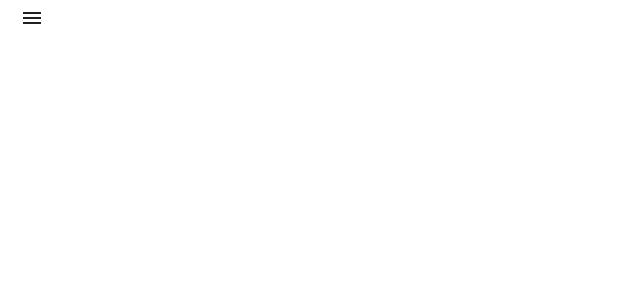
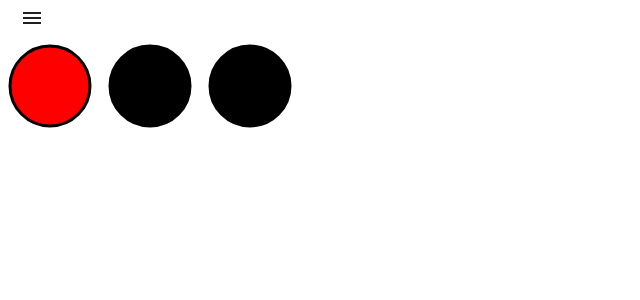
Before and after one commit to akhil9tiet/triplebytetest, a React (Create React App) app: page /traffic-light in a window 1280 px wide. Shown: the top 300 px of the page, without its empty margins (0-640 px from the left). Built offline with nearby package versions, Linux system fonts and the light colour scheme.

Commit message:
wip: traffic light

```diff
--- a/src/App.js
+++ b/src/App.js
@@ -7,6 +7,7 @@ import SideDrawer from './Components/SideDrawer';
 import SendPropsUp from './Components/SendPropsUp';
 import ContactUs from './Components/ContactUs';
 import Report from './Components/ServerLogs/Report';
+import TrafficLight from './Components/TrafficLight';
 import { Switch, Route } from 'react-router-dom';
 
 import './App.css';
@@ -34,6 +35,7 @@ function App() {
 				<Route exact path='/server-logs' render={(props) => <Report logs={logs} {...props} />}></Route>
 				<Route exact path='/send-props-up' component={SendPropsUp}></Route>
 				<Route exact path='/contact-us' component={ContactUs}></Route>
+				<Route exact path='/traffic-light' component={TrafficLight}></Route>
 				{/* </div> */}
 			</Switch>
 		</React.Fragment>
--- a/src/Components/SideDrawer/SideDrawer.js
+++ b/src/Components/SideDrawer/SideDrawer.js
@@ -38,6 +38,7 @@ export default function TemporaryDrawer() {
 			'list-cards',
 			'server-logs',
 			'send-props-up',
+			'traffic-light',
 			'contact-us'];
 		return (
 			<div
--- /dev/null
+++ b/src/Components/TrafficLight/TrafficLight.js
@@ -0,0 +1,33 @@
+import React, { useState } from 'react';
+
+const TrafficLight = () => {
+	const [light, setLight] = useState(100);
+	var lightarr = ['red', 'black', 'black'];
+
+	if (light === 100) {
+		lightarr = ['red', 'black', 'black'];
+		setInterval(() => setLight(10), 2000);
+	} else if (light === 10) {
+		lightarr = ['black', 'yellow', 'black'];
+		setInterval(() => setLight(1), 2000);
+	} else {
+		lightarr = ['black', 'black', 'green'];
+		setInterval(() => setLight(100), 2000);
+	}
+
+	return (
+		<React.Fragment>
+			<svg height='100' width='100'>
+				<circle cx='50' cy='50' r='40' stroke='black' stroke-width='3' fill={lightarr[0]} />
+			</svg>
+			<svg height='100' width='100'>
+				<circle cx='50' cy='50' r='40' stroke='black' stroke-width='3' fill={lightarr[1]} />
+			</svg>
+			<svg height='100' width='100'>
+				<circle cx='50' cy='50' r='40' stroke='black' stroke-width='3' fill={lightarr[2]} />
+			</svg>
+		</React.Fragment>
+	);
+};
+
+export default TrafficLight;
--- /dev/null
+++ b/src/Components/TrafficLight/index.js
@@ -0,0 +1 @@
+export { default } from './TrafficLight';
```
